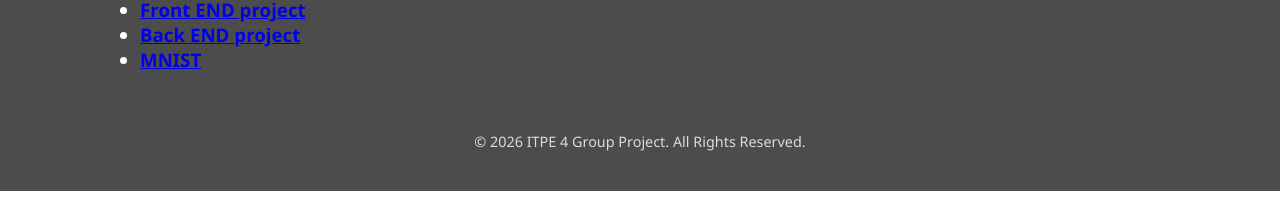
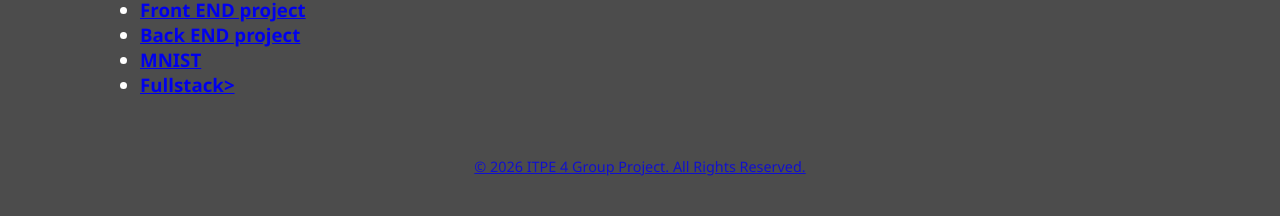
Before and after one commit to jaysonsanchez423-alt/JaysonS.github.js, a plain HTML site: page index.html in a window 1280 px wide. Shown: the part 828-1044 px from the top of the page. Before the commit the page ends 1019 px from the top, so only its background shows below. Drawn offline with Linux system fonts and the light colour scheme.

Commit message:
Add Fullstack project link to index.html

```diff
--- a/index.html
+++ b/index.html
@@ -69,6 +69,7 @@
                     <h3><li><a href="https://github.com/charles07212004-art/Front-end">Front END project</a></li></h3>
                     <h3><li><a href="https://github.com/charles07212004-art/Back-end-">Back END project</a></li></h3>
                     <h3><li><a href="https://github.com/charles07212004-art/MNIST">MNIST</a></li></h3>
+                    <h3><li><a href="https://github.com/jaysonsanchez423-alt/Fullstack">Fullstack></h3>
                 </ul>
             </section>
 
```
